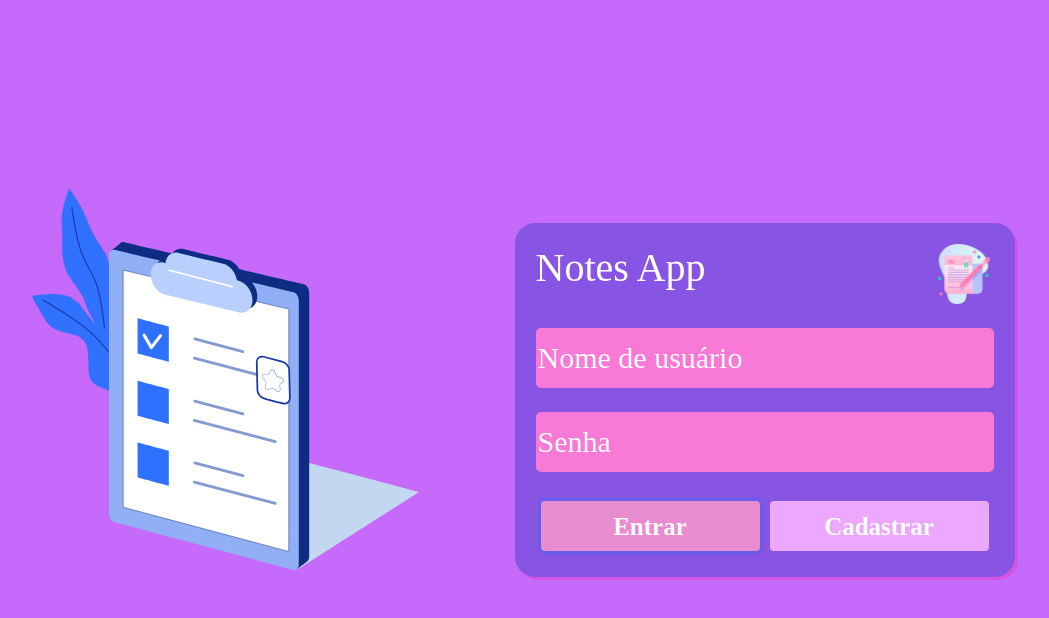
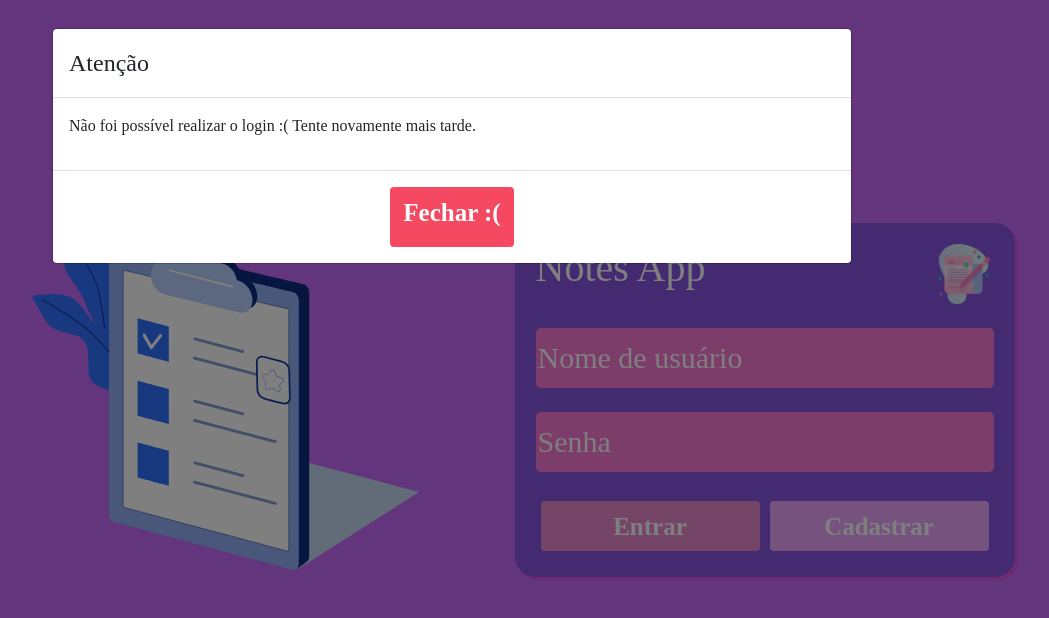
Before and after one commit to zNexTage/Notes-app, a React (Create React App) app in the folder Frontend/notes-app/: page / in a window 1280 px wide. Both pictures are taken after a click on the button "Entrar". Shown: the top 618 px of the page, without its empty margins (188-1237 px from the left). Built offline with nearby package versions, Linux system fonts and the light colour scheme; no server answers; a web font is replaced by a local one.

Commit message:
Removi o modal do componente modal e o coloquei em app

```diff
--- a/Frontend/notes-app/src/Api/index.tsx
+++ b/Frontend/notes-app/src/Api/index.tsx
@@ -1,7 +1,7 @@
 import { ApolloClient, InMemoryCache } from '@apollo/client';
 
 const client = new ApolloClient({
-    uri: 'http://192.168.0.33:4000',
+    uri: 'http://192.168.0.162:4000',
     cache: new InMemoryCache()
 });
 
--- a/Frontend/notes-app/src/App.tsx
+++ b/Frontend/notes-app/src/App.tsx
@@ -5,12 +5,18 @@ import Input from './Components/Input';
 import RealizingNotes from './Assets/39019-completing-tasks.json';
 import LottiePlayer from 'lottie-web';
 import Lottie from './Components/Lottie';
-import { Container } from 'react-bootstrap'
+import { Container, Modal } from 'react-bootstrap'
 import NoteIcon from './Components/NoteIcon';
 import MySvg from './Assets/41070-notepad-with-a-list-of-tick-boxes-and-5-star-feedback.json';
 import Button from './Components/Button'
 import LoginClient from './Client/Login';
 import { gql, useMutation } from '@apollo/client';
+
+type TModal = {
+  title: string
+  body: string
+  isVisible: boolean
+}
 
 function App() {
   const LOGIN_MUTATION = gql`
@@ -23,9 +29,16 @@ function App() {
 
   `;
 
-  const [login, { data }] = useMutation(LOGIN_MUTATION);
+  const initialModalState = {
+    title: "",
+    body: "",
+    isVisible: false
+  } as TModal
+
+  const [login] = useMutation(LOGIN_MUTATION, { errorPolicy: 'all' });
   const [username, setUsername] = useState<string>("");
   const [password, setPassword] = useState<string>("");
+  const [modal, setModal] = useState<TModal>(initialModalState);
 
   const handleUsername = (event: React.ChangeEvent<HTMLInputElement>) => {
     setUsername(event.target.value)
@@ -40,15 +53,69 @@ function App() {
       variables: {
         username, password
       }
-    }).then((value) => {
-      console.log(value)
     })
-      .catch((err) => {
-        console.log(err);
+      .then(({ errors, data }) => {
+        if (errors) {
+          const body: Array<string> = new Array();
+
+          errors.forEach((error, index) => {
+            const pError = `${error.message}\n`
+
+            body.push(pError);
           });
+
+          setModal({
+            title: "Atenção",
+            body: body.join(","),
+            isVisible: true
+          });
+
+          return;
+        }
+      })
+      .catch((error) => {
+        const body:string = "Não foi possível realizar o login :( Tente novamente mais tarde.";
+
+        setModal({
+          title: "Atenção",
+          body,
+          isVisible: true
+        });
+      })
+  }
+
+  const ErrorModal = () => {
+    return (
+      <Modal
+        key={`${modal.isVisible}`}
+        backdrop="static" size="lg" centered show={modal.isVisible}>
+        <Modal.Header>
+          <Modal.Title>{modal.title}</Modal.Title>
+        </Modal.Header>
+        <Modal.Body>
+          <p>
+            {modal.body}
+          </p>
+        </Modal.Body>
+        <Modal.Footer>
+          <Button
+            color="#F54961"
+            title={`Fechar :(`}
+            onClick={() => {
+              setModal({
+                title: "",
+                body:"",
+                isVisible: false
+              })
+            }}
+          />
+        </Modal.Footer>
+      </Modal>
+    )
   }
 
   return (
+    <>
       <Container className="container-background" fluid>
         <div className="login-container">
 
@@ -97,7 +164,10 @@ function App() {
           </div>
 
         </div>
+
       </Container>
+      <ErrorModal />
+    </>
   );
 }
 
```
Also changed, not shown: Frontend/notes-app/src/Components/Modal/index.tsx (added, +21 -0 lines), 2 other files (tests, documents, lock files or other folders). Lines whose indentation alone changed are shown as unchanged.
